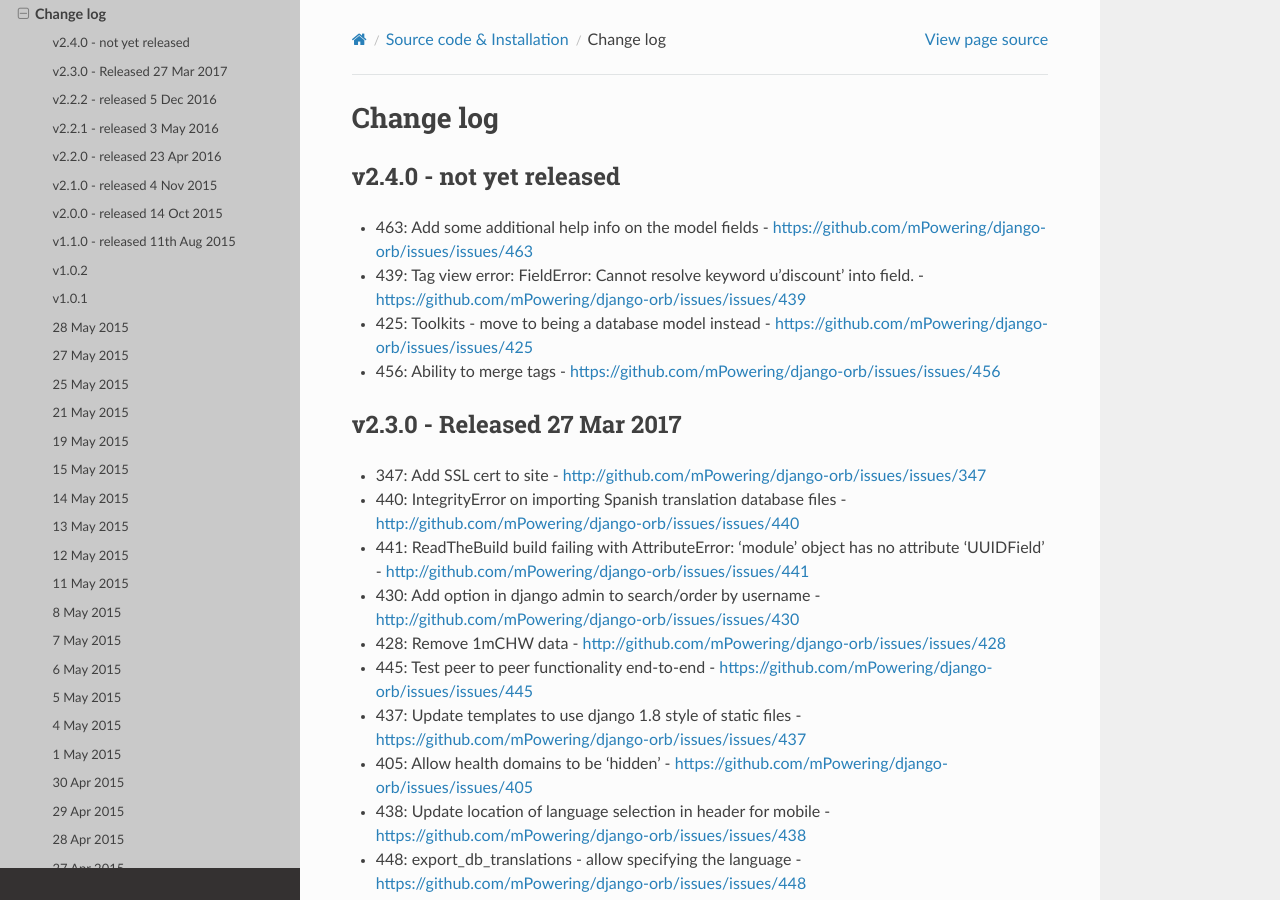
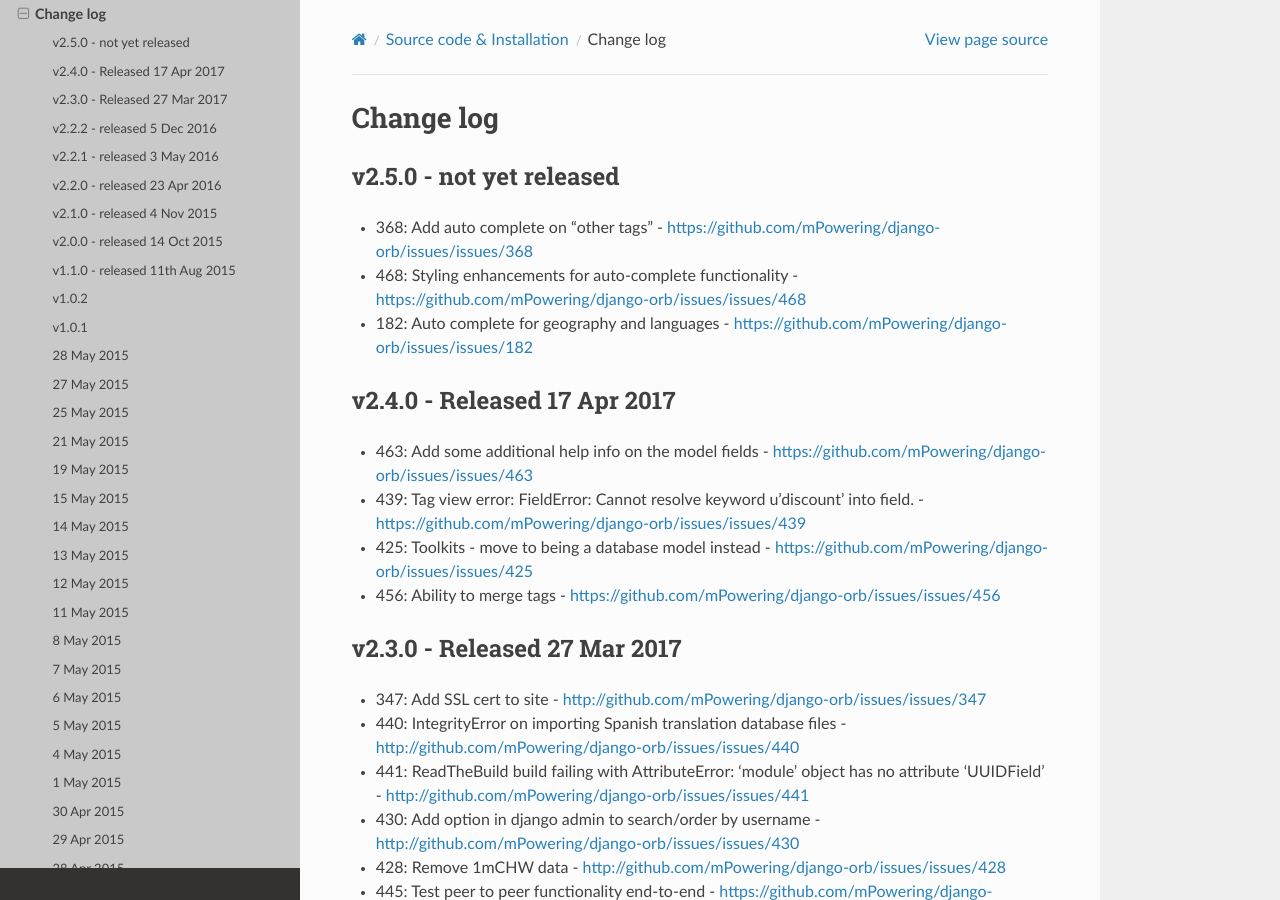
Before and after one commit to mPowering/django-orb, a Sphinx documentation site: the page built from docs/technical/changelog.rst, in a window 1280 px wide and 900 px high. Built offline with Sphinx 7.4.7 and the Read the Docs theme 2.0.0, drawn with Linux system fonts in a browser that asks for light colours.

Commit message:
update docs

```diff
--- a/docs/technical/changelog.rst
+++ b/docs/technical/changelog.rst
@@ -2,9 +2,18 @@ Change log
 =====================================
 
 
+.. _orb-v2-5-0:
+
+v2.5.0 - not yet released
+----------------------------------
+
+* 368: Add auto complete on "other tags" - https://github.com/mPowering/django-orb/issues/issues/368
+* 468: Styling enhancements for auto-complete functionality - https://github.com/mPowering/django-orb/issues/issues/468
+* 182: Auto complete for geography and languages - https://github.com/mPowering/django-orb/issues/issues/182
+
 .. _orb-v2-4-0:
 
-v2.4.0 - not yet released
+v2.4.0 - Released 17 Apr 2017
 ----------------------------------
 
 * 463: Add some additional help info on the model fields - https://github.com/mPowering/django-orb/issues/issues/463
```
Also changed, not shown: orb/static/orb/jquery.autocomplete.css (+0 -11 lines).
